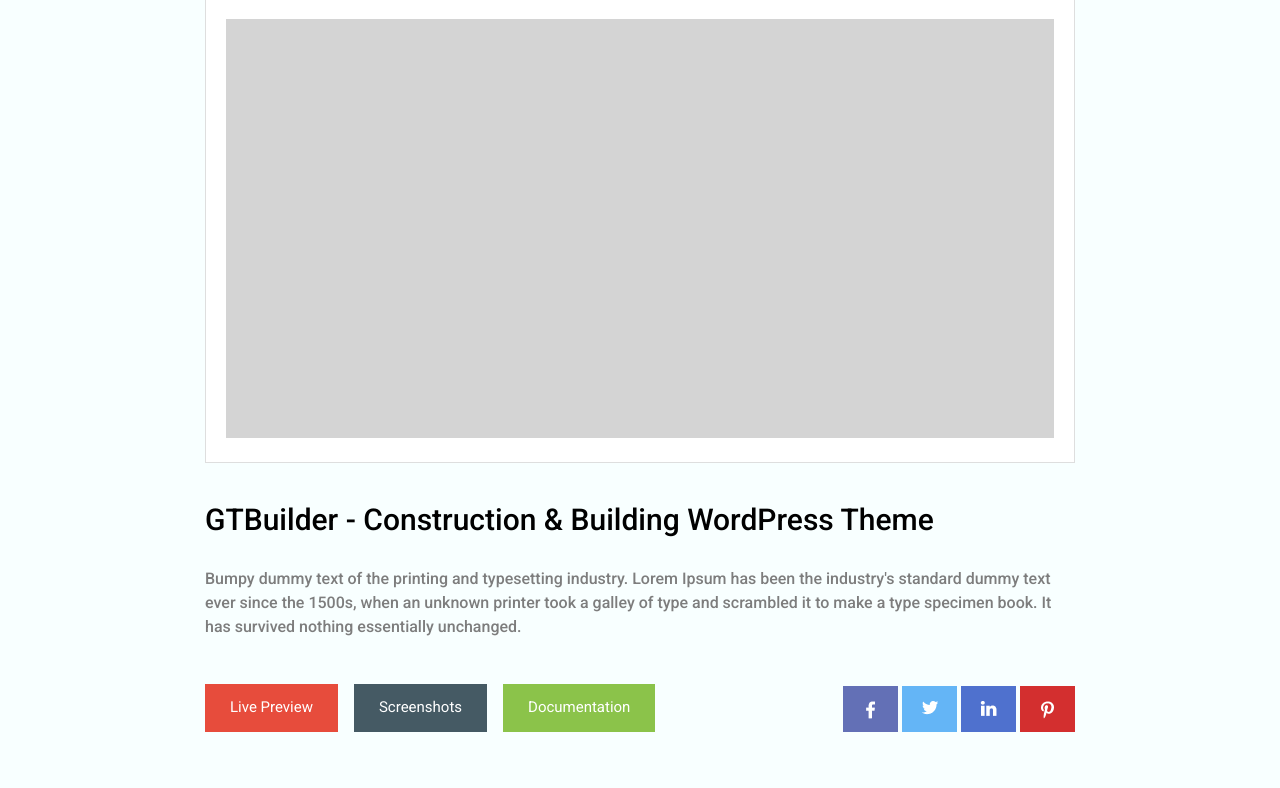
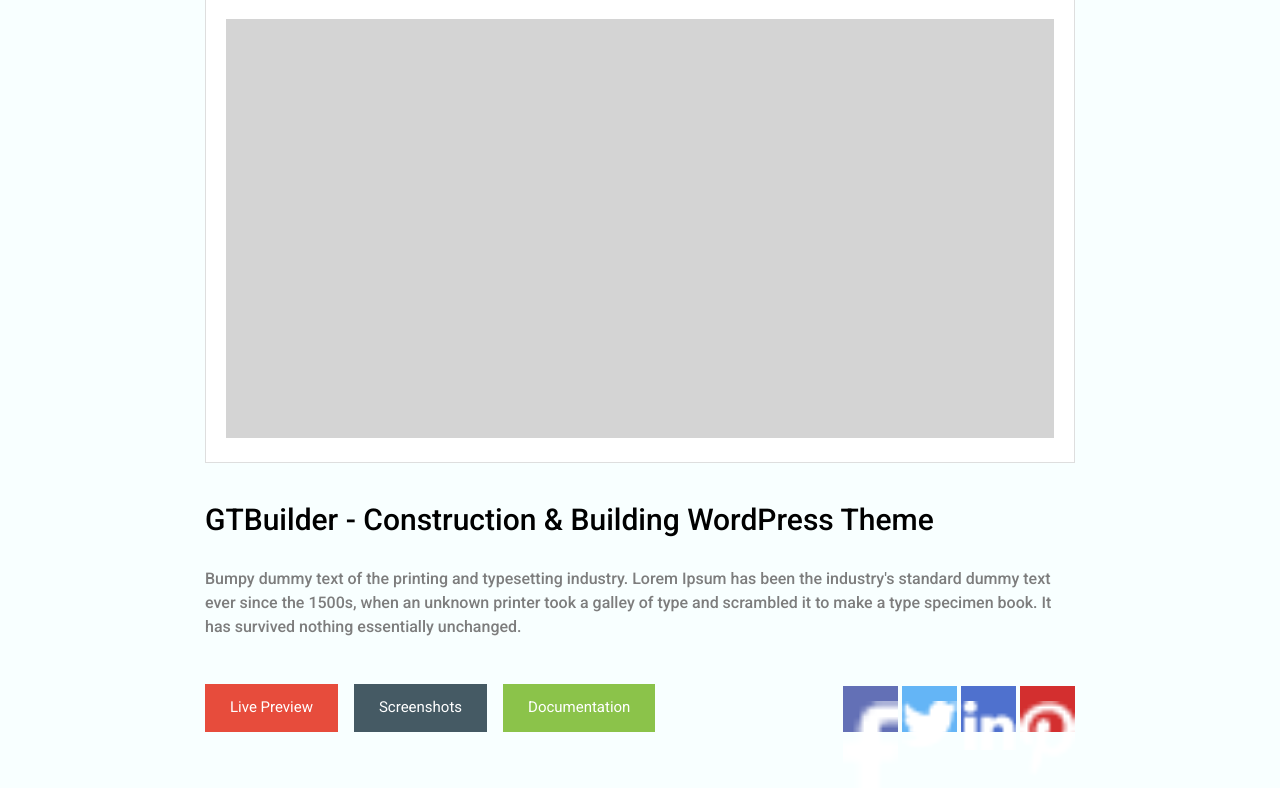
Before and after one commit to DreamTeammm/Foxtar, a website: page public/details.html in a window 1280 px wide. Shown: the part 389-1177 px from the top of the page. Drawn offline with nearby package versions, Linux system fonts and the light colour scheme.

Commit message:
fix footer

```diff
--- a/dev/css/main.css
+++ b/dev/css/main.css
@@ -56,6 +56,11 @@ body {
 
 .text-center {
 	text-align: center;
+}
+
+img {
+	width: 100%;
+	height: auto;
 }
 
 ::-webkit-input-placeholder {
--- a/public/css/main.css
+++ b/public/css/main.css
@@ -56,6 +56,11 @@ body {
 
 .text-center {
 	text-align: center;
+}
+
+img {
+	width: 100%;
+	height: auto;
 }
 
 ::-webkit-input-placeholder {
```
